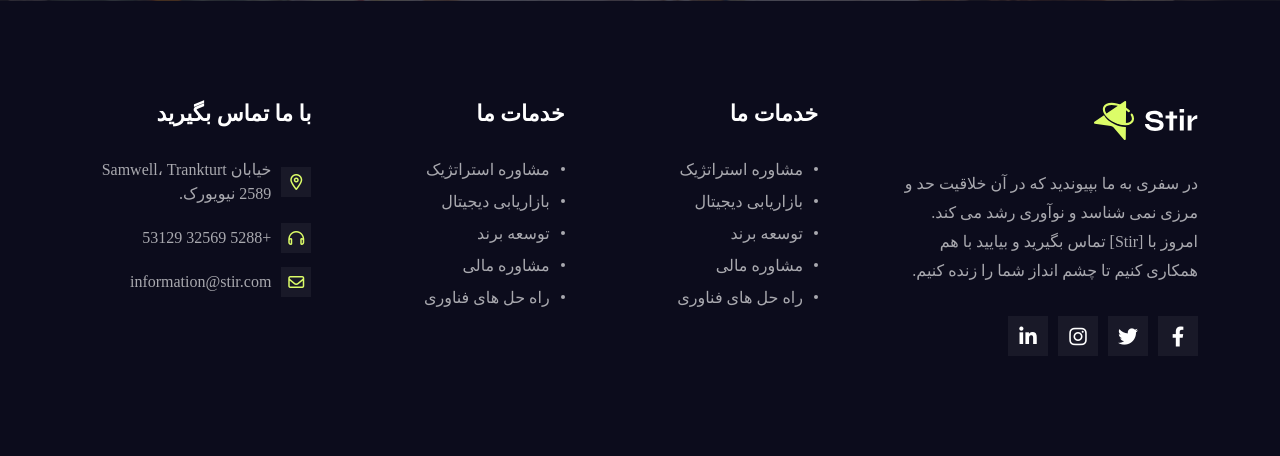
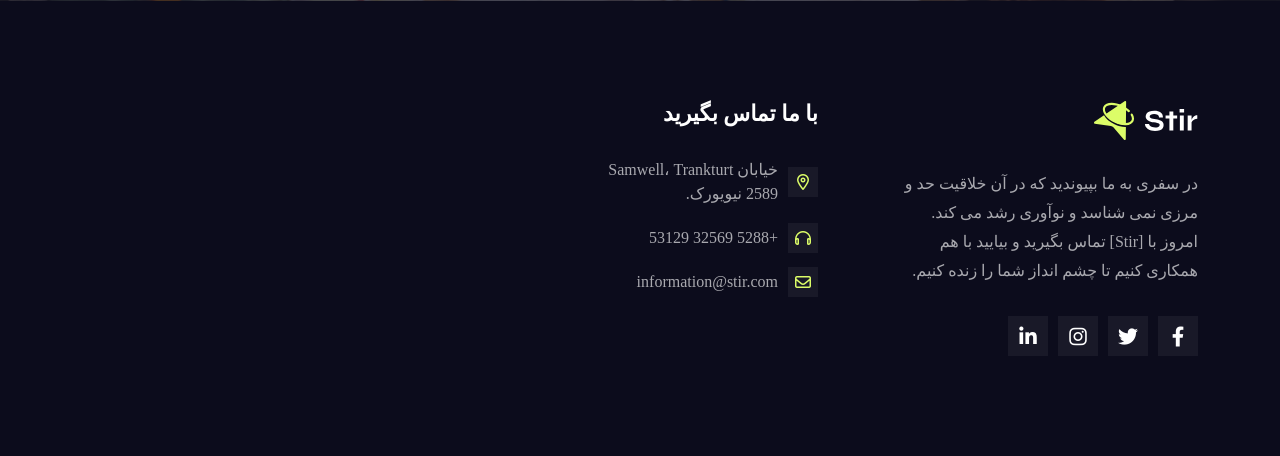
Before and after one commit to alinasiricom/hello-django-FP, a Django app: page / in a window 1280 px wide. Shown: the part 5861-6317 px from the top of the page. Run offline with Django 4.2, Linux system fonts and the light colour scheme; some libraries are stand-ins or nearby versions; some web fonts are replaced.

Commit message:
fix links in html files

```diff
--- a/aaconfig/settings.py
+++ b/aaconfig/settings.py
@@ -11,7 +11,10 @@ INSTALLED_APPS = [
     'django.contrib.sessions',
     'django.contrib.messages',
     'django.contrib.staticfiles',
+
     'aapp.apps.AappConfig',
+    'blog.apps.BlogConfig',
+    'account.apps.AccountConfig',
 ]
 
 MIDDLEWARE = [
--- a/aaconfig/urls.py
+++ b/aaconfig/urls.py
@@ -6,6 +6,8 @@ from django.conf.urls.static import static
 urlpatterns = [
     path('admin/', admin.site.urls),
     path('', include('aapp.urls')),
+    path('blog/', include('blog.urls')),
+    path('account/', include('account.urls')),
 ]
 
 urlpatterns += static(settings.STATIC_URL, document_root=settings.STATIC_ROOT)
--- a/aapp/urls.py
+++ b/aapp/urls.py
@@ -5,4 +5,6 @@ app_name = 'aapp'
 
 urlpatterns = [
     path('', index_view, name='index'),
+    path('about', about_view, name='about'),
+    path('contact', contact_view, name='contact'),
 ]
--- a/aapp/views.py
+++ b/aapp/views.py
@@ -2,3 +2,9 @@ from django.shortcuts import render
 
 def index_view(request):
     return render(request, 'aapp/index.html')
+
+def about_view(request):
+    return render(request, 'aapp/about-us.html')
+
+def contact_view(request):
+    return render(request, 'aapp/contact-us.html')
--- a/account/urls.py
+++ b/account/urls.py
@@ -4,5 +4,7 @@ from .views import *
 app_name = 'account'
 
 urlpatterns = [
-    # path('', index_view, name='index'),
+    path('signup/', signup_view, name='signup'),
+    path('login/', login_view, name='login'),
+    path('terms/', terms_view, name='terms'),
 ]
--- a/blog/urls.py
+++ b/blog/urls.py
@@ -4,5 +4,7 @@ from .views import *
 app_name = 'blog'
 
 urlpatterns = [
-    # path('', index_view, name='index'),
+    path('', home_view, name='home'),
+    # path('<int:pid>', single_view, name='single'),
+    path('single/', single_view, name='single'),
 ]
--- a/templates/aapp/index.html
+++ b/templates/aapp/index.html
@@ -390,24 +390,24 @@
             </div>
             <div class="col-xl-4 col-md-6">
                 <div class="blog-single-item">
-                    <a href="single-{% url 'blog:home' %}" class="d-block blog-img"><img src="{% static 'images/blog-1.jpg' %}"
+                    <a href="{% url 'blog:single' %}" class="d-block blog-img"><img src="{% static 'images/blog-1.jpg' %}"
                             alt="blog"></a>
                     <ul class="ps-0 list-unstyled date">
                         <li><span>27 نوامبر 2023</span></li>
                         <li>3 Minutes Read</li>
                     </ul>
-                    <h3><a href="single-{% url 'blog:home' %}">یک روز در قلمروهای پنهان مد</a></h3>
+                    <h3><a href="{% url 'blog:single' %}">یک روز در قلمروهای پنهان مد</a></h3>
                 </div>
             </div>
             <div class="col-xl-4 col-md-6">
                 <div class="blog-single-item">
-                    <a href="single-{% url 'blog:home' %}" class="d-block blog-img"><img src="{% static 'images/blog-2.jpg' %}"
+                    <a href="{% url 'blog:single' %}" class="d-block blog-img"><img src="{% static 'images/blog-2.jpg' %}"
                             alt="blog"></a>
                     <ul class="ps-0 list-unstyled date">
                         <li><span>27 نوامبر 2023</span></li>
                         <li>3 Minutes Read</li>
                     </ul>
-                    <h3><a href="single-{% url 'blog:home' %}">وبلاگ عالی یک عکاس عروسی</a></h3>
+                    <h3><a href="{% url 'blog:single' %}">وبلاگ عالی یک عکاس عروسی</a></h3>
                 </div>
             </div>
         </div>
--- a/templates/base.html
+++ b/templates/base.html
@@ -27,17 +27,17 @@
     <div class="navbar-area style-two bg-color-0c0c1c py-0">
         <div class="main-nav">
             <div class="container mw-1680">
-                <nav class="navbar navbar-expand-md"><a class="navbar-brand" href="index.html"><img
+                <nav class="navbar navbar-expand-md"><a class="navbar-brand" href="{% url 'aapp:index' %}"><img
                             src="{% static 'images/white-logo-2.svg' %}" alt="logo"></a>
                     <div class="collapse navbar-collapse for-mobile-menu" id="navbarSupportedContent">
                         <ul class="navbar-nav me-auto">
-                            <li class="nav-item"><a href="#" class="nav-link active">خانه</a></li>
-                            <li class="nav-item"><a href="about-us.html" class="nav-link">درباره ما</a></li>
-                            <li class="nav-item"><a href="contact-us.html" class="nav-link">تماس با ما</a></li>
-                            <li class="nav-item"><a href="blog.html" class="nav-link">وبلاگ</a></li>
+                            <li class="nav-item"><a href="{% url 'aapp:index' %}" class="nav-link">خانه</a></li>
+                            <li class="nav-item"><a href="{% url 'aapp:about' %}" class="nav-link">درباره ما</a></li>
+                            <li class="nav-item"><a href="{% url 'aapp:contact' %}" class="nav-link">تماس با ما</a></li>
+                            <li class="nav-item"><a href="{% url 'blog:home' %}" class="nav-link">وبلاگ</a></li>
                         </ul>
                         <div class="nav-right-options d-flex align-items-center">
-                            <a href="#" class="main-btn d-none d-lg-block"><span>ورود / ثبت نام</span></a>
+                            <a href="{% url 'account:login' %}" class="main-btn d-none d-lg-block"><span>ورود / ثبت نام</span></a>
                         </div>
                     </div>
                 </nav>
@@ -46,7 +46,7 @@
         <div class="mobile-nav">
             <div class="container">
                 <div class="mobile-menu">
-                    <div class="logo"><a href="index.html"><img src="{% static 'images/white-logo-2.svg' %}"
+                    <div class="logo"><a href="{% url 'aapp:index' %}"><img src="{% static 'images/white-logo-2.svg' %}"
                                 alt="logo"></a>
                     </div>
                 </div>
@@ -66,7 +66,7 @@
             <div class="row">
                 <div class="col-xl-4" data-cues="slideInUp">
                     <div class="footer-single-item style-two">
-                        <a href="index.html" class="logo"><img src="{% static 'images/white-logo-2.svg' %}"
+                        <a href="{% url 'aapp:index' %}" class="logo"><img src="{% static 'images/white-logo-2.svg' %}"
                                 alt="white-logo"></a>
                         <p>در سفری به ما بپیوندید که در آن خلاقیت حد و مرزی نمی شناسد و نوآوری رشد می کند. امروز با
                             [Stir] تماس بگیرید و بیایید با هم همکاری کنیم تا چشم انداز شما را زنده کنیم.</p>
@@ -84,30 +84,6 @@
                 </div>
                 <div class="col-xl-8">
                     <div class="row" data-cues="slideInUp">
-                        <div class="col-lg-4 col-sm-6">
-                            <div class="footer-single-item style-two">
-                                <h3>خدمات ما</h3>
-                                <ul class="useful-link">
-                                    <li><a href="services.html">مشاوره استراتژیک</a></li>
-                                    <li><a href="services.html">بازاریابی دیجیتال</a></li>
-                                    <li><a href="services.html">توسعه برند</a></li>
-                                    <li><a href="services.html">مشاوره مالی</a></li>
-                                    <li><a href="services.html">راه حل های فناوری</a></li>
-                                </ul>
-                            </div>
-                        </div>
-                        <div class="col-lg-4 col-sm-6">
-                            <div class="footer-single-item style-two">
-                                <h3>خدمات ما</h3>
-                                <ul class="useful-link">
-                                    <li><a href="services.html">مشاوره استراتژیک</a></li>
-                                    <li><a href="services.html">بازاریابی دیجیتال</a></li>
-                                    <li><a href="services.html">توسعه برند</a></li>
-                                    <li><a href="services.html">مشاوره مالی</a></li>
-                                    <li><a href="services.html">راه حل های فناوری</a></li>
-                                </ul>
-                            </div>
-                        </div>
                         <div class="col-lg-4 col-sm-6">
                             <div class="footer-single-item style-two">
                                 <h3>با ما تماس بگیرید</h3>
```
Also changed, not shown: account/views.py (+11 -1 lines), blog/views.py (+8 -1 lines), templates/account/login.html (+5 -19 lines), templates/account/sign-up.html (+12 -20 lines).
